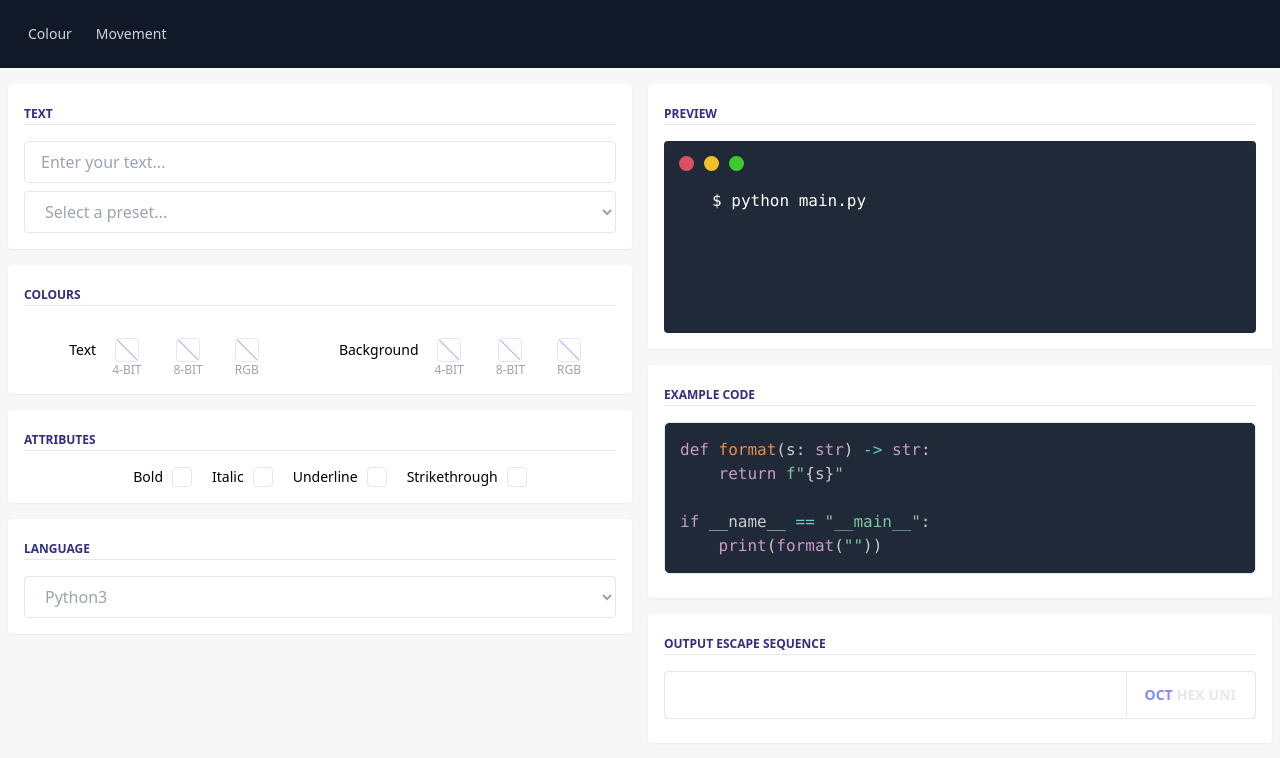
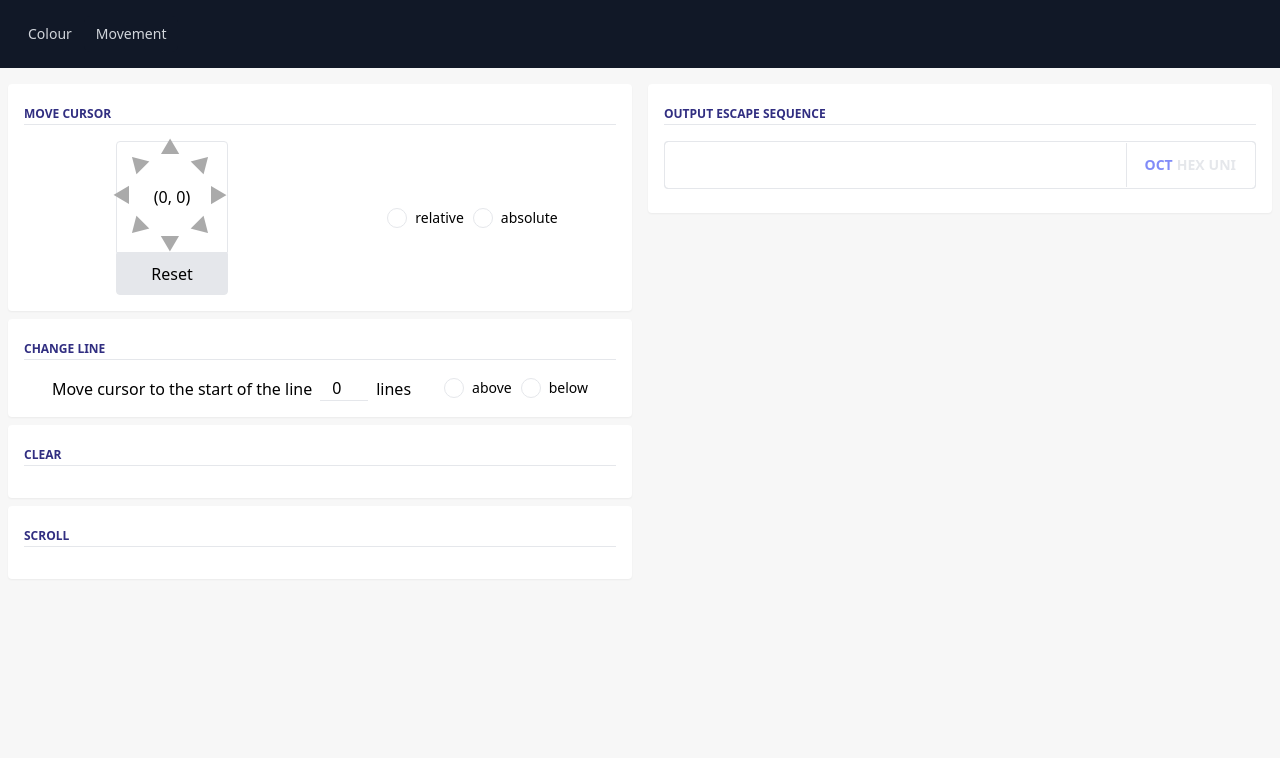
Before and after one commit to marginalhours/ansi-escape-artist, a React (Vite) app: page /#/movement in a window 1280 px wide. Before the commit this address led to /#/colour. Shown: the top 758 px of the page. Built offline with nearby package versions, Linux system fonts and the light colour scheme.

Commit message:
getting there on movement, still don't like the UI though

```diff
--- a/src/App.css
+++ b/src/App.css
@@ -95,12 +95,13 @@
 }
 
 .direction-arrow {
+    color: #aaa;
     user-select: none;
     outline: none;
     cursor: pointer;
-    height: 24px;
-    width: 24px;
-    font-size: 24px;
+    height: 20px;
+    width: 20px;
+    font-size: 20px;
     display: flex;
     align-items:center;
     justify-content: center;
@@ -108,6 +109,10 @@
     top: calc(50% - 12px);
     left: calc(50% - 12px);
     transform-origin: 50%;
+}
+
+.direction-arrow:hover {
+    color: #333;
 }
 
 .direction-arrow.top {
--- a/src/MoveCursor.tsx
+++ b/src/MoveCursor.tsx
@@ -3,22 +3,74 @@
 import Label from './Label';
 import Radiobutton from './Radiobutton';
 
+const repeatTillMouseUp = (onCallback, onEnd) => {
+  let frameHandle;
+  let start = undefined;
+
+  let loop = (now) => {
+      start = start || performance.now();
+      let elapsed = (now - start) || 0;
+      start = now;
+
+      onCallback(elapsed);
+
+      frameHandle = requestAnimationFrame(loop);
+  }
+
+  loop();
+
+  const upListener = document.addEventListener('mouseup', () => {
+    document.removeEventListener('mouseup', upListener);
+    cancelAnimationFrame(frameHandle);
+    onEnd();
+  });
+}
+
 function MoveCursor ({ onChange, isActive, movementType }) {
   const [cursorX, setCursorX] = useState(0);
   const [cursorY, setCursorY] = useState(0);
 
+  let remaining = 0;
+  let total = 600;
+
+  useEffect(() => {
+    onChange({x: cursorX, y: cursorY, movementType: movementType});
+  }, [cursorX, cursorY]);
+
   const handleMove = (dx: number, dy: number) => {
+    repeatTillMouseUp((dt) => {
+      remaining -= dt;
+      if (remaining <= 0) {
+        remaining = total;
+        total *= 0.67;
+        total = Math.max(total, 100);
 
-    setCursorX(cursorX + dx);
-    setCursorY(cursorY + dy);
+        setCursorX(cursorX => cursorX + dx);
+        setCursorY(cursorY => cursorY + dy);
+      }
+    }, () => {});
   }
 
-  const handleMovementTypeChange = () => {}
+  const handleReset = () => {
+    setCursorX(0);
+    setCursorY(0);
+  }
+
+  const handleMovementTypeChange = (event: React.ChangeEvent<HTMLInputElement>) => {
+    const movementType = parseInt(event.target.value) as MovementType;
+    if (movementType === MovementType.AbsoluteCursor) {
+      setCursorX(Math.max(cursorX, 0));
+      setCursorY(Math.max(cursorY, 0));
+    }
+
+    onChange({x: Math.max(cursorX, 0), y: Math.max(cursorY, 0), movementType: movementType});
+  }
 
   return (
       <div className="flex flex-row">
-        <div className="w-1/2 justify-center items-center">
-          <div className="relative border rounded h-24 w-24 flex justify-center items-center">
+        <div className="w-1/2 justify-center items-center flex">
+          <div className="block-outer w-28 flex flex-col">
+            <div className="relative border rounded-t h-28 w-28 flex justify-center items-center">
               <output className="displacement">({cursorX}, {cursorY})</output>
               <div onMouseDown={() => handleMove(0, -1)} className="direction-arrow top">▲</div>
               <div onMouseDown={() => handleMove(1, -1)} className="direction-arrow top-right">▲</div>
@@ -29,10 +81,12 @@
               <div onMouseDown={() => handleMove(-1, 0)} className="direction-arrow left">▲</div>
               <div onMouseDown={() => handleMove(-1, -1)} className="direction-arrow top-left">▲</div>
             </div>
+            <button className="border bg-gray-200 p-2 w-100 rounded-b" onClick={handleReset}>Reset</button>
           </div>
-        <div className="w-1/2" onChange={handleMovementTypeChange}>
-          <Radiobutton label="relative" name="lineDirection" value={MovementType.RelativeCursor} checked={movementType === MovementType.RelativeCursor} />
-          <Radiobutton label="absolute" name="lineDirection" value={MovementType.AbsoluteCursor} checked={movementType === MovementType.AbsoluteCursor} />
+        </div>
+        <div className="w-1/2 flex justify-center items-center" onChange={handleMovementTypeChange}>
+          <Radiobutton label="relative" name="cursorMovement" value={MovementType.RelativeCursor} checked={movementType === MovementType.RelativeCursor} />
+          <Radiobutton label="absolute" name="cursorMovement" value={MovementType.AbsoluteCursor} checked={movementType === MovementType.AbsoluteCursor} />
         </div>
       </div>
   )
--- a/src/transforms/movement.ts
+++ b/src/transforms/movement.ts
@@ -11,32 +11,37 @@
       return "";
     case MovementType.LinesRelative:
       return moveLinesRelative(options.y, escape);
+    case MovementType.AbsoluteCursor:
+      return moveCursorAbsolute(options.x, options.y, escape);
+    case MovementType.RelativeCursor:
+      return moveCursorRelative(options.x, options.y, escape);
   }
 };
 
-const moveCursorRelative = ({ x, y }: { x: number, y: number }) => {
+const moveCursorRelative = (x: number, y: number, escape: string) => {
+  if (x === 0 && y === 0){ return ""; }
+
   let result = "";
 
   if (y < 0) {
     result += String.raw`${escape}${-y}A`;
-  }
-
-  if (y > 0) {
+  } else if (y > 0) {
     result += String.raw`${escape}${y}B`;
   }
 
-  if (x < 0) {
-    result += String.raw`${escape}${-x}C`;
-  }
-
   if (x > 0) {
-    result += String.raw`${escape}${x}D`;
+    result += String.raw`${escape}${x}C`;
+  } else if (x > 0) {
+    result += String.raw`${escape}${-x}D`;
   }
 
   return result;
 }
 
-const moveLinesRelative = (y: number, escape: EscapeType) => {
+
+const moveLinesRelative = (y: number, escape: string) => {
+  if (y === 0) { return ""; }
+
   if (y < 0) {
     return String.raw`${escape}${-y}E`;
   } else if (y > 0) {
@@ -44,7 +49,10 @@
   }
 }
 
-const moveCursorAbsolute = (row = null, column = null, escape) => {
+
+const moveCursorAbsolute = (row = null, column = null, escape: string) => {
+  if(row === 0 && column === null) { return ""; }
+
   if (row === null) {
     return String.raw`${escape}${column}G`;
   } else {
@@ -52,12 +60,15 @@
   }
 }
 
+
 const clearScreen = (mode) => {
   return String.raw`${escape}${mode}J`;
 }
+
 
 const clearLine = (mode) => {
   return String.raw`${escape}${mode}K`;
 }
 
+
 export default transformMovement;
```
Lines whose indentation alone changed are shown as unchanged.
